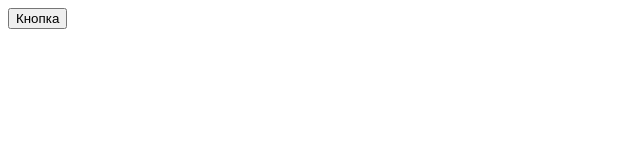
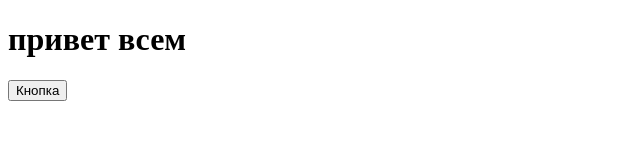
Before and after one commit to chebyrec/GitLesson, a plain HTML site: page index.html in a window 1280 px wide. Shown: the whole page, without its empty margins (0-640 px from the left). Drawn offline with Linux system fonts and the light colour scheme.

Commit message:
добавил заголовок

```diff
--- a/index.html
+++ b/index.html
@@ -7,6 +7,7 @@
     <title>Document</title>
 </head>
 <body>
+    <h1>привет всем</h1>
     <button>Кнопка</button>
 </body>
 </html>
```
